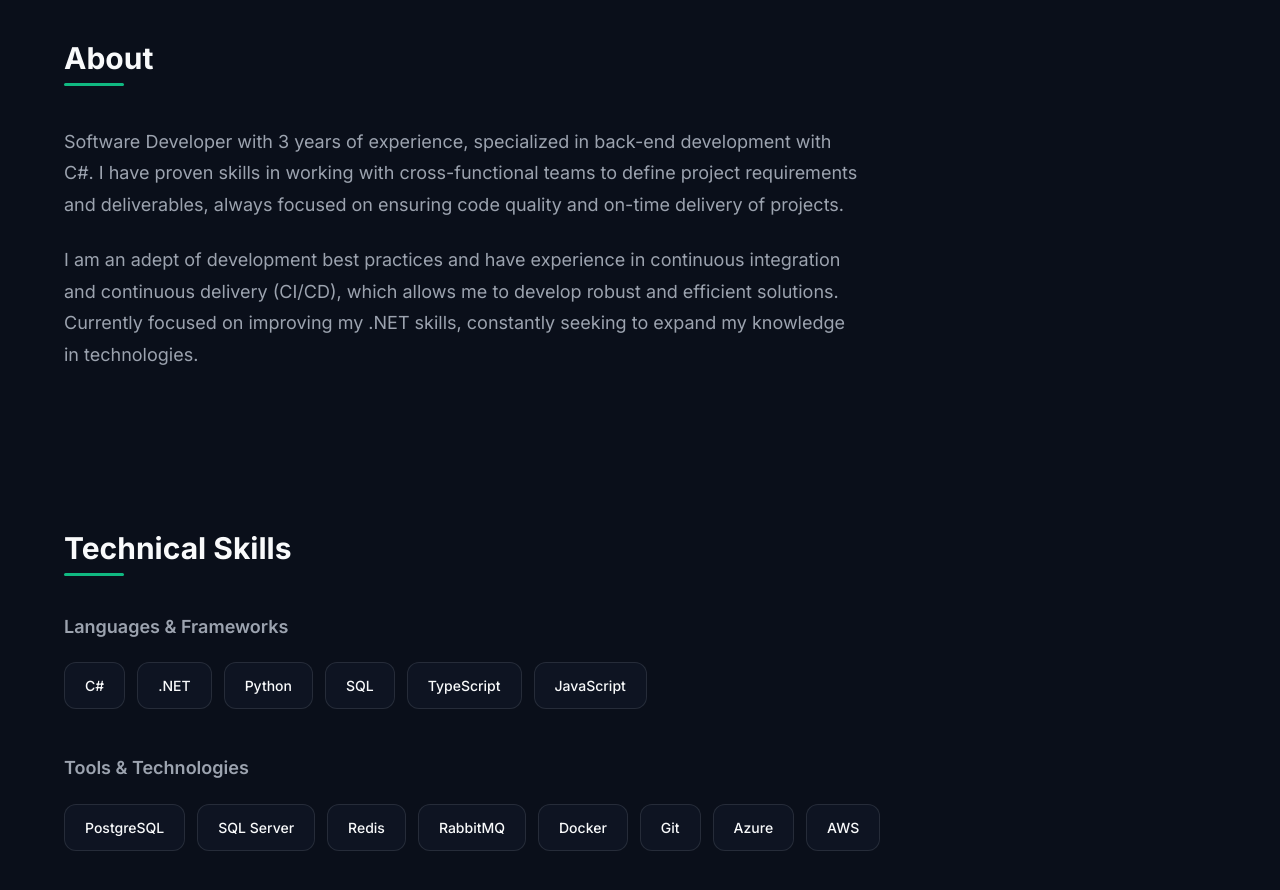
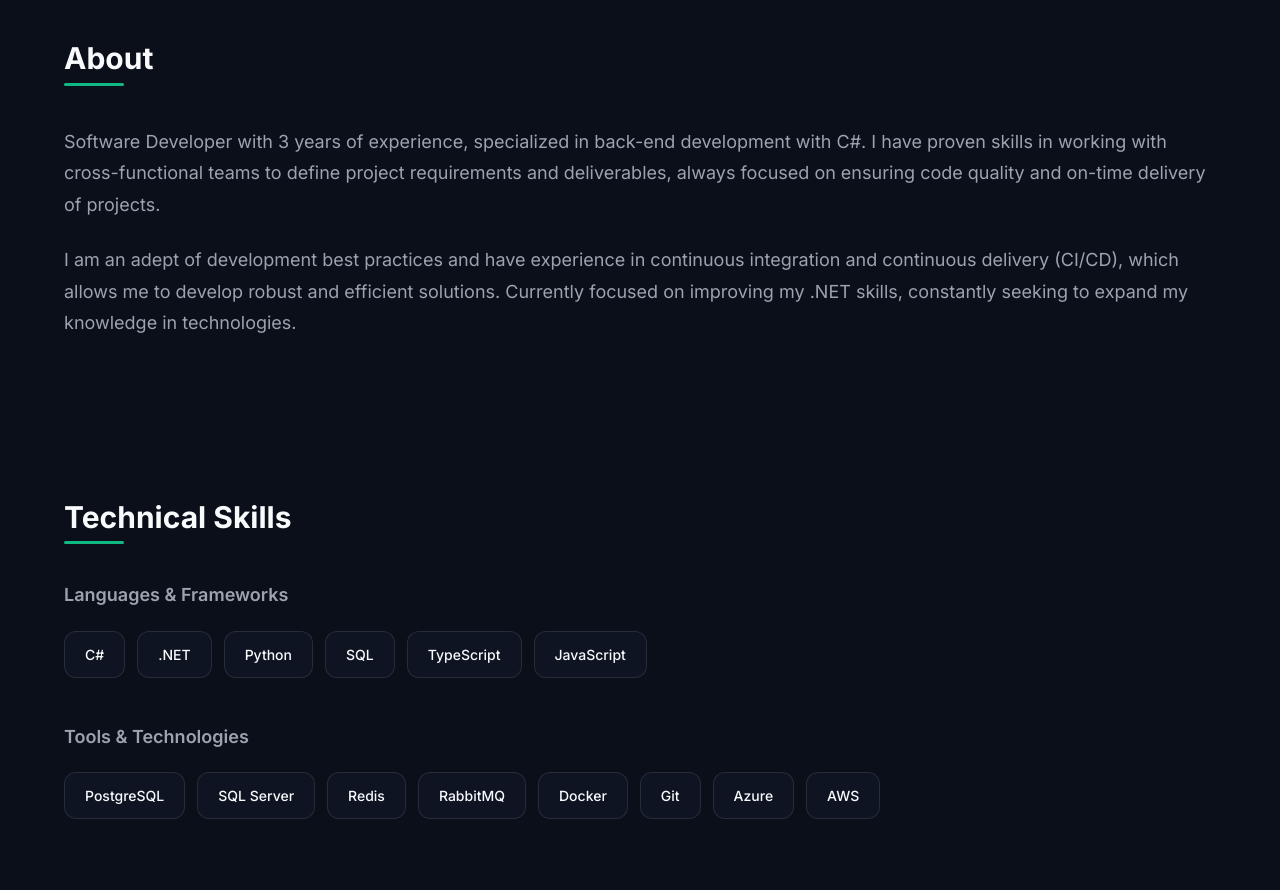
Before and after one commit to rafael-rm/personal-portfolio, a React (Vite) app: page / in a window 1280 px wide. Shown: the part 840-1730 px from the top of the page. Built offline with nearby package versions, Linux system fonts and the light colour scheme.

Commit message:
Makes about content responsive
Ensures the About section content adapts to different screen sizes
by setting the content width to 100%.
This change improves the user experience on smaller devices.

```diff
--- a/src/features/about/About.module.css
+++ b/src/features/about/About.module.css
@@ -1,5 +1,5 @@
 .content {
-    max-width: 800px;
+    width: 100%;
 }
 
 .paragraph {
```
